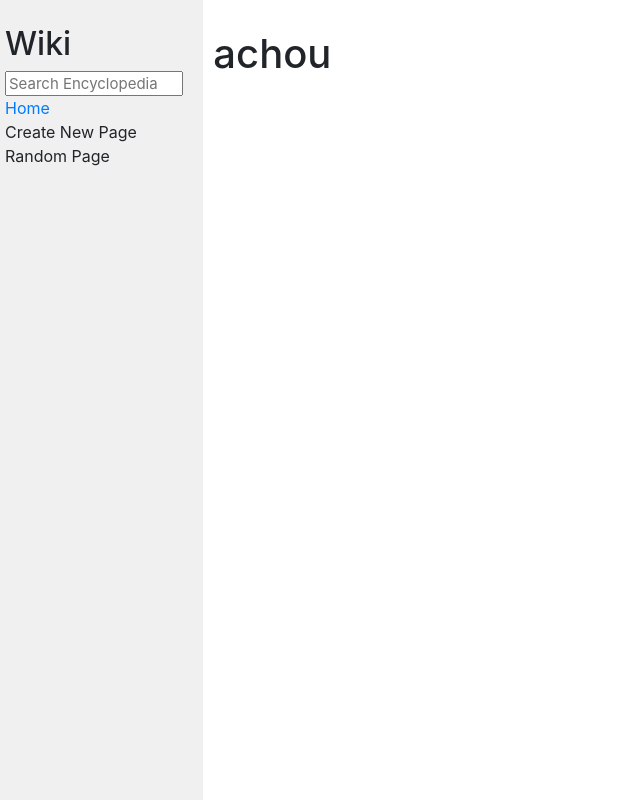
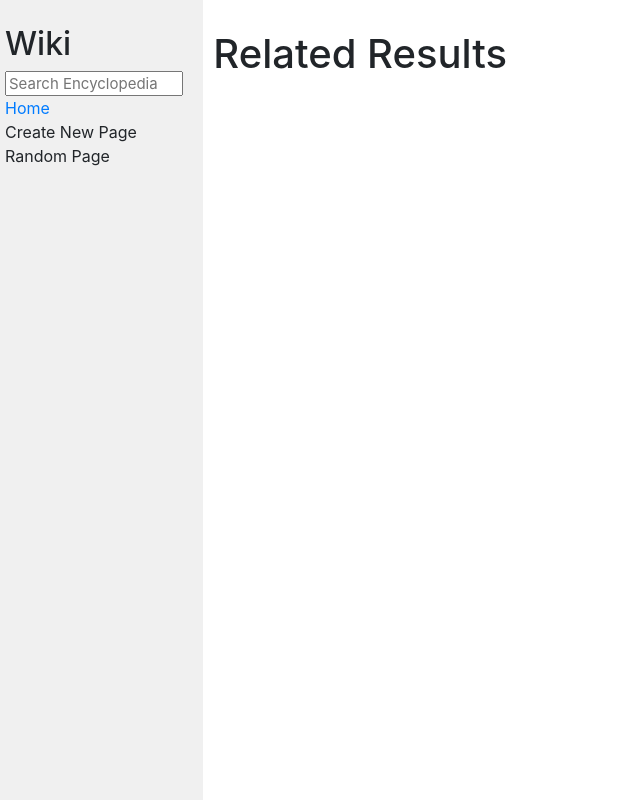
Before and after one commit to Oliveira-Renato/me50, a Django app: template wiki/encyclopedia/templates/encyclopedia/searchPage.html in a window 1280 px wide. Shown: the whole page, without its empty margins (0-640 px from the left). Run offline with Django 3.2, Linux system fonts and the light colour scheme; the template is opened without the code that fills it, so the values that code supplies are empty; some libraries are stand-ins or nearby versions.

Commit message:
working on search function

```diff
--- a/wiki/encyclopedia/templates/encyclopedia/searchPage.html
+++ b/wiki/encyclopedia/templates/encyclopedia/searchPage.html
@@ -6,7 +6,6 @@
 
 {% block body %}
 
-    <h1>achou</h1>
-
+    <h1>Related Results</h1>
 
 {% endblock %}
--- a/wiki/encyclopedia/views.py
+++ b/wiki/encyclopedia/views.py
@@ -7,9 +7,6 @@ from django.urls import reverse
 import markdown2
 from . import util
 
-#search form
-class NewSearchForm(forms.Form):
-    search = forms.CharField(label="Search",required= False)
 
 def index(request):
     return render(request, "encyclopedia/index.html", {
```
